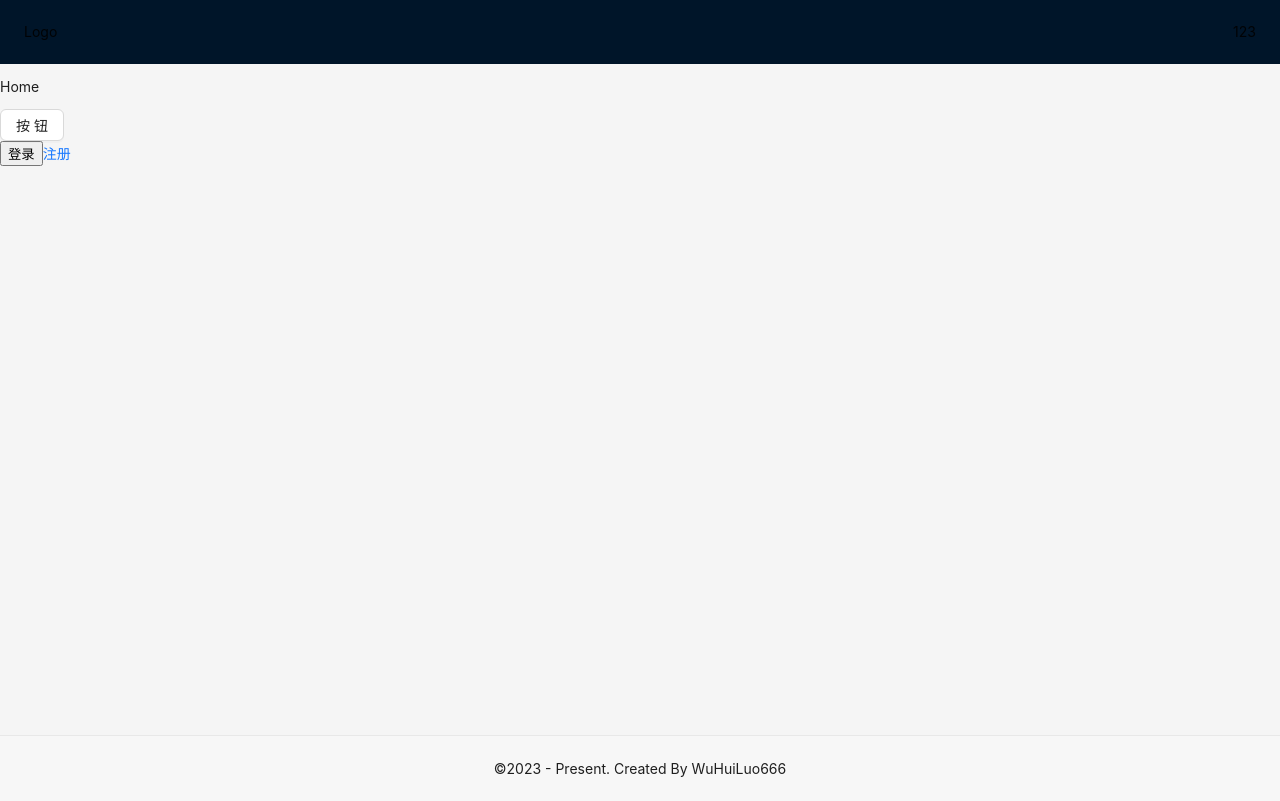
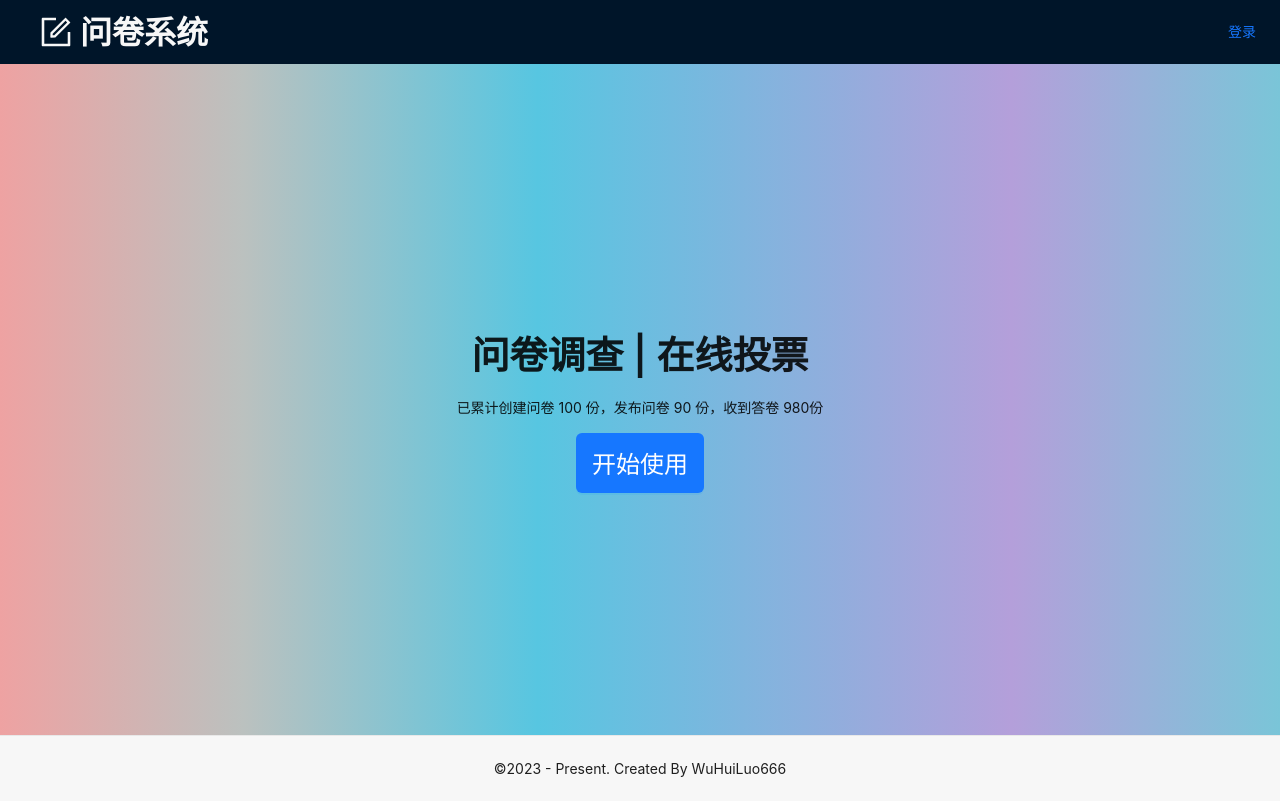
Before and after one commit to wuhuiluo666/questionnaire-FE, a React (Create React App) app: page / in a window 1280 px wide. Built offline with nearby package versions, Linux system fonts and the light colour scheme.

Commit message:
编写Home页面和样式

```diff
--- a/src/Layouts/MainLayout/MainLayout.module.scss
+++ b/src/Layouts/MainLayout/MainLayout.module.scss
@@ -1,13 +1,8 @@
 .header {
   padding: 0 24px;
-
-  .left {
-    float: left;
-  }
-
-  .right {
-    float: right;
-  }
+  display: flex;
+  justify-content: space-between;
+  align-items: center;
 }
 
 .main {
--- a/src/Layouts/MainLayout/MainLayout.tsx
+++ b/src/Layouts/MainLayout/MainLayout.tsx
@@ -2,6 +2,8 @@ import React from 'react'
 import styles from './MainLayout.module.scss'
 import { Outlet } from 'react-router-dom'
 import { Layout } from 'antd'
+import Logo from '../../components/Logo/Logo'
+import UserInfo from '../../components/UserInfo/UserInfo'
 
 const { Header, Content, Footer } = Layout
 
@@ -9,8 +11,12 @@ const MainLayout = () => {
     return (
         <Layout>
             <Header className={styles.header}>
-                <div className={styles.left}>Logo</div>
-                <div className={styles.right}>123</div>
+                <div>
+                    <Logo />
+                </div>
+                <div>
+                    <UserInfo />
+                </div>
             </Header>
             <Layout className={styles.main}>
                 <Content>{<Outlet />}</Content>
--- a/src/Layouts/ManageLayout/ManageLayout.tsx
+++ b/src/Layouts/ManageLayout/ManageLayout.tsx
@@ -2,6 +2,7 @@ import React from 'react'
 import styles from './ManageLayout.module.scss'
 import { Outlet } from 'react-router-dom'
 import { Button, Divider, Space } from 'antd'
+import { PlusOutlined, BarsOutlined, StarOutlined, DeleteOutlined } from '@ant-design/icons'
 import { useLocation, useNavigate } from 'react-router-dom'
 
 
@@ -11,11 +12,11 @@ const ManageLayout = () => {
     return <div className={styles.container}>
         <div className={styles.left}>
             <Space direction={'vertical'}>
-                <Button size={'large'} type={'default'}>创建问卷</Button>
+                <Button icon={<PlusOutlined />} size={'large'} type={'default'}>创建问卷</Button>
                 <Divider />
-                <Button onClick={() => nav('/manage/list')} size={'large'} type={pathname.startsWith('/manage/list') ? 'primary' : 'default'}>我的问卷</Button>
-                <Button onClick={() => nav('/manage/star')} size={'large'} type={pathname.startsWith('/manage/star') ? 'primary' : 'default'}>星标问卷</Button>
-                <Button onClick={() => nav('/manage/trash')} size={'large'} type={pathname.startsWith('/manage/trash') ? 'primary' : 'default'}>回收站</Button>
+                <Button icon={<BarsOutlined />} onClick={() => nav('/manage/list')} size={'large'} type={pathname.startsWith('/manage/list') ? 'primary' : 'default'}>我的问卷</Button>
+                <Button icon={<StarOutlined />} onClick={() => nav('/manage/star')} size={'large'} type={pathname.startsWith('/manage/star') ? 'primary' : 'default'}>星标问卷</Button>
+                <Button icon={<DeleteOutlined />} onClick={() => nav('/manage/trash')} size={'large'} type={pathname.startsWith('/manage/trash') ? 'primary' : 'default'}>回收站</Button>
             </Space>
         </div>
         <div className={styles.right}>
--- a/src/components/Logo/Logo.module.scss
+++ b/src/components/Logo/Logo.module.scss
@@ -0,0 +1,9 @@
+.logo {
+    width: 200px;
+    text-align: center;
+
+    h1 {
+        color: #f7f7f7;
+        font-size: 32px;
+    }
+}
--- a/src/components/Logo/Logo.tsx
+++ b/src/components/Logo/Logo.tsx
@@ -2,11 +2,11 @@ import React from 'react'
 import { Link } from 'react-router-dom'
 import { FormOutlined } from '@ant-design/icons'
 import { Space, Typography } from 'antd'
-import './Logo.module.scss'
+import styles from './Logo.module.scss'
 
 const Logo = () => {
     return (
-        <div>
+        <div className={styles.logo}>
             <Link to={"/"}>
                 <Space>
                     <Typography.Title>
--- a/src/components/UserInfo/UserInfo.tsx
+++ b/src/components/UserInfo/UserInfo.tsx
@@ -0,0 +1,10 @@
+import React from 'react'
+import { Link } from 'react-router-dom'
+
+const UserInfo = () => {
+    return <Link to={'/login'}>
+        登录
+    </Link>
+}
+
+export default UserInfo
--- /dev/null
+++ b/src/pages/Home.module.scss
@@ -0,0 +1,23 @@
+.container {
+  height: calc(100vh - 65px - 64px);
+  display: flex;
+  flex-direction: column;
+  align-items: center;
+  justify-content: center;
+  background-image: linear-gradient(
+    to right,
+    #eea2a2 0%,
+    #bbc1bf 19%,
+    #57c6e1 42%,
+    #b49fda 79%,
+    #7ac5d8 100%
+  );
+
+  .info {
+    text-align: center;
+    button {
+      height: 60px;
+      font-size: 24px;
+    }
+  }
+}
--- a/src/pages/Home.tsx
+++ b/src/pages/Home.tsx
@@ -1,18 +1,17 @@
 import React from 'react'
 import { useNavigate, Link } from 'react-router-dom'
-import { Button } from 'antd'
+import { Button, Typography } from 'antd'
+import styles from './Home.module.scss'
 
 const Home = () => {
     const nav = useNavigate()
-    const login = () => {
-        nav('/login')
-    }
-    return <div>
-        <p>Home</p>
-        <Button>按钮</Button>
-        <div>
-            <button onClick={login}>登录</button>
-            <Link to={'/register?a=20'}>注册</Link>
+    return <div className={styles.container}>
+        <div className={styles.info}>
+            <Typography.Title>问卷调查 | 在线投票</Typography.Title>
+            <Typography.Paragraph>已累计创建问卷 100 份，发布问卷 90 份，收到答卷 980份</Typography.Paragraph>
+            <div>
+                <Button type={'primary'} onClick={() => nav('/manage/list')}>开始使用</Button>
+            </div>
         </div>
     </div>
 }
```
